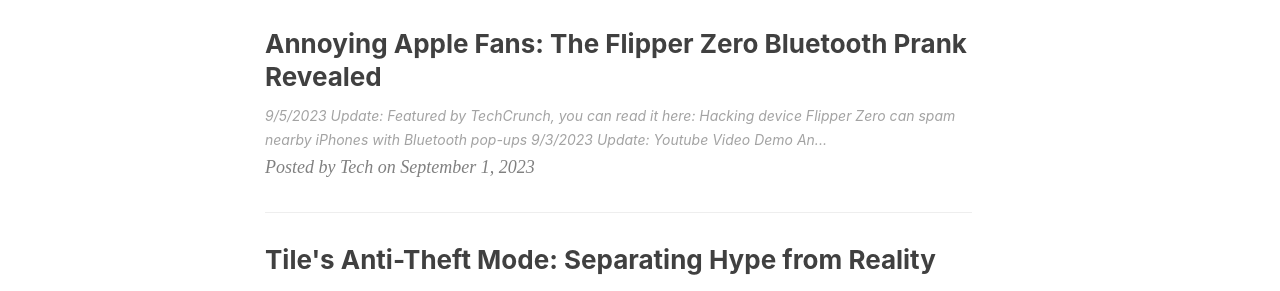
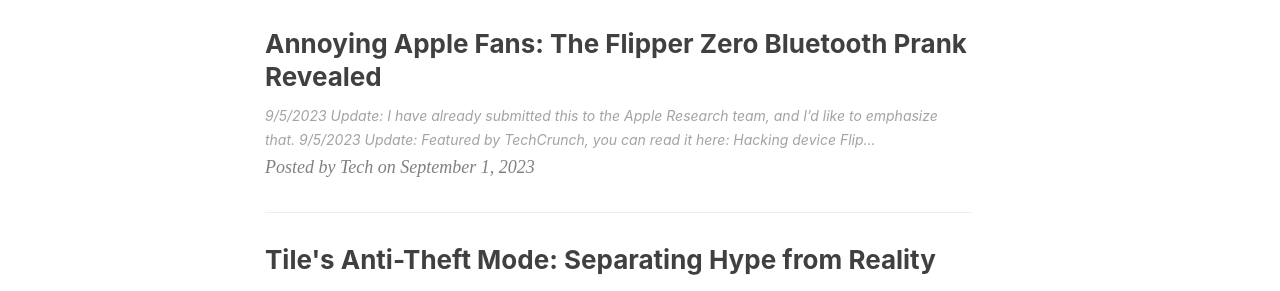
Before and after one commit to Techryptic/Techryptic.github.io, a Jekyll site: the page built from index.html, in a window 1280 px wide and 900 px high, scrolled down 308 px. Shown: the part 153-444 px from the top of the window. Built offline with Jekyll 4.4.1, drawn with Linux system fonts in a browser that asks for light colours; nearby versions of some CDN libraries; the list of posts is cut into pages by our own code; comment, search, counter and statistics services are not loaded.

Commit message:
Update 2023-09-01-Annoying-Apple-Fans.md

```diff
--- a/_posts/2023-09-01-Annoying-Apple-Fans.md
+++ b/_posts/2023-09-01-Annoying-Apple-Fans.md
@@ -7,6 +7,8 @@
 tags:
     - Bluetooth
 ---
+> **9/5/2023 Update:** I have already submitted this to the Apple Research team, and I'd like to emphasize that.
+
 > **9/5/2023 Update:** Featured by TechCrunch, you can read it here: [Hacking device Flipper Zero can spam nearby iPhones with Bluetooth pop-ups](https://techcrunch.com/2023/09/05/flipper-zero-hacking-iphone-flood-popups/)
 
 > **9/3/2023 Update:** Youtube Video Demo
```
